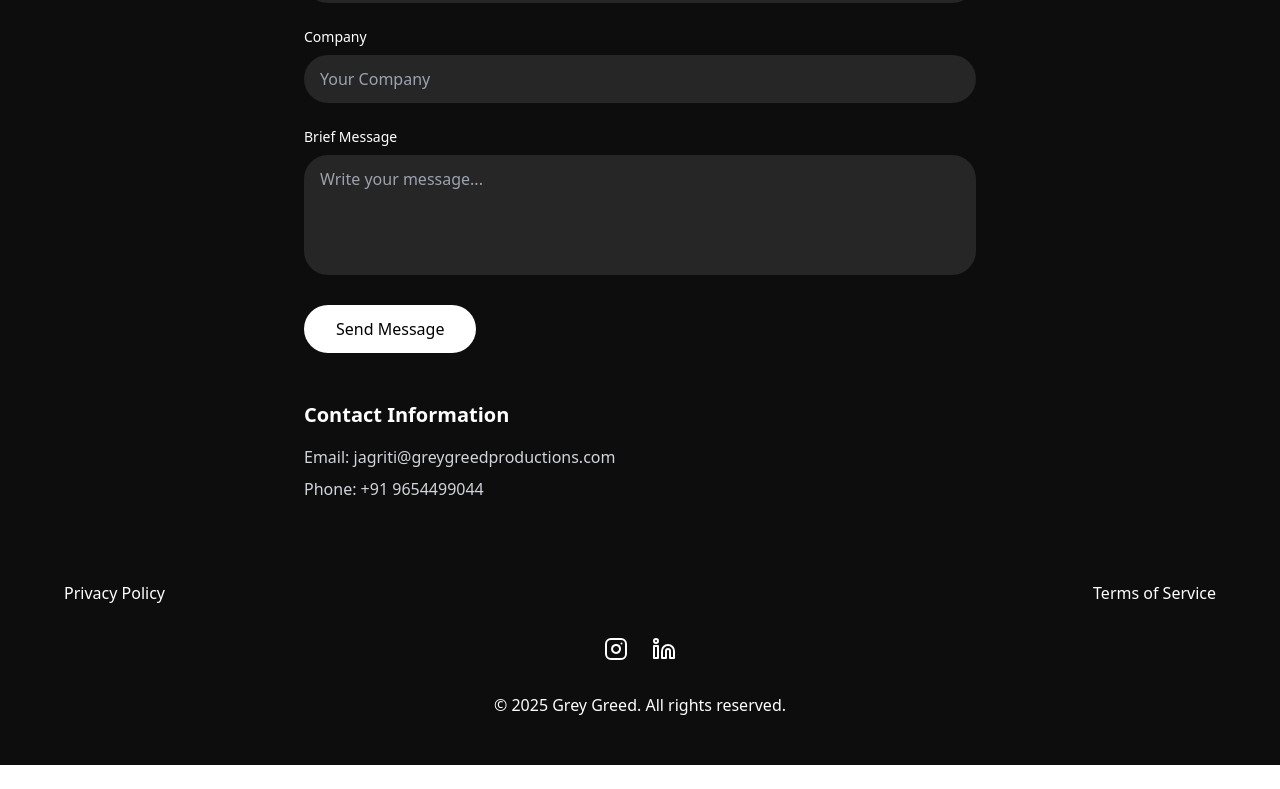
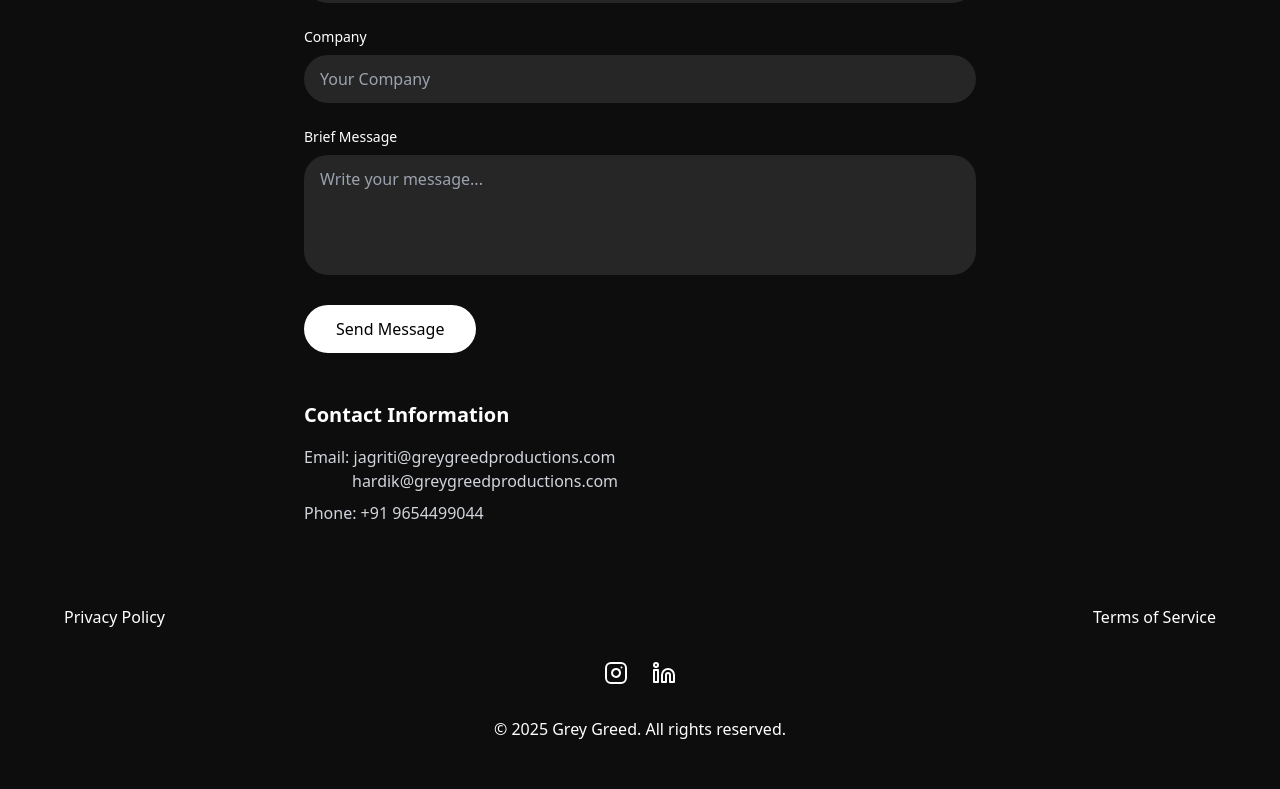
Before and after one commit to Nexacrft/GreyGreed, a React (Vite) app in the folder GG/: page /contact in a window 1280 px wide. Shown: the part 459-1248 px from the top of the page. Before the commit the page ends 1224 px from the top, so only its background shows below. Built offline with nearby package versions, Linux system fonts and the light colour scheme.

Commit message:
Update Section1.jsx

```diff
--- a/GG/src/Contact/Section1.jsx
+++ b/GG/src/Contact/Section1.jsx
@@ -128,7 +128,9 @@ export default function ContactPage() {
         <div className="mt-8 sm:mt-12">
           <h2 className="text-lg sm:text-xl font-semibold mb-3 sm:mb-4">Contact Information</h2>
           <div className="space-y-2 text-gray-300 text-sm sm:text-base">
-            <p>Email: jagriti@greygreedproductions.com</p>
+            <p>Email: jagriti@greygreedproductions.com <br />
+              <span className="ml-12">hardik@greygreedproductions.com</span>
+            </p>
             <p>Phone: +91 9654499044</p>
           </div>
         </div>
```
